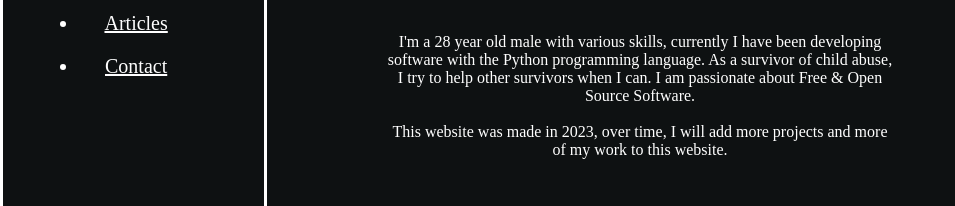
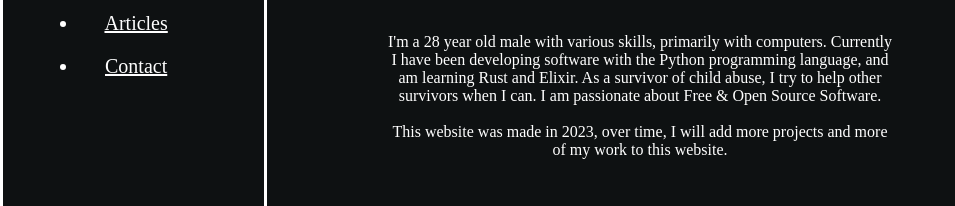
Before and after one commit to ZianElijahSmith/ZianElijahSmith.github.io, a plain HTML site: page about.html in a window 1280 px wide. Shown: the part 183-389 px from the top of the page, without its empty margins (0-955 px from the left). Drawn offline with nearby package versions, Linux system fonts and the light colour scheme; a web font is replaced by a local one.

Commit message:
updated about

```diff
--- a/about.html
+++ b/about.html
@@ -104,8 +104,10 @@
          <h1 class="intro">Hi! I'm Zian Smith</h1>
          <image class="my-index-picture" src="https://raw.githubusercontent.com/ZianElijahSmith/ZianElijahSmith.github.io/main/images/zian-2022-oil-painting.jpg">
          <p class="intro-text">
-           I'm a 28 year old male with various skills, currently I have been developing software with
-           the Python programming language. As a survivor of child abuse, I try to help other
+           I'm a 28 year old male with various skills, primarily with computers.
+           Currently I have been developing software with
+           the Python programming language, and am learning Rust and Elixir.
+           As a survivor of child abuse, I try to help other
            survivors when I can. I am passionate about Free & Open Source Software.
            <br><br>
            This website was made in 2023, over time, I will add more projects and more
```
